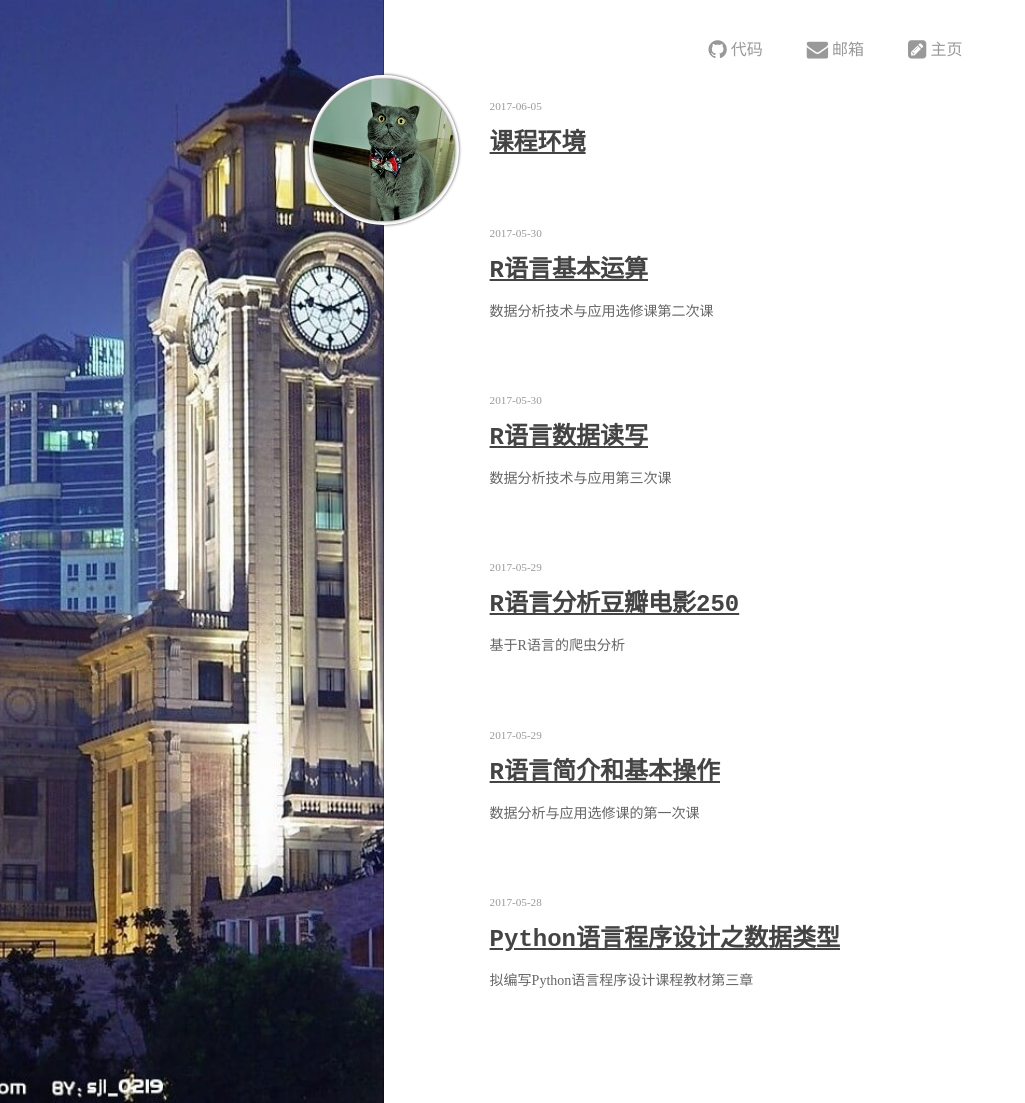
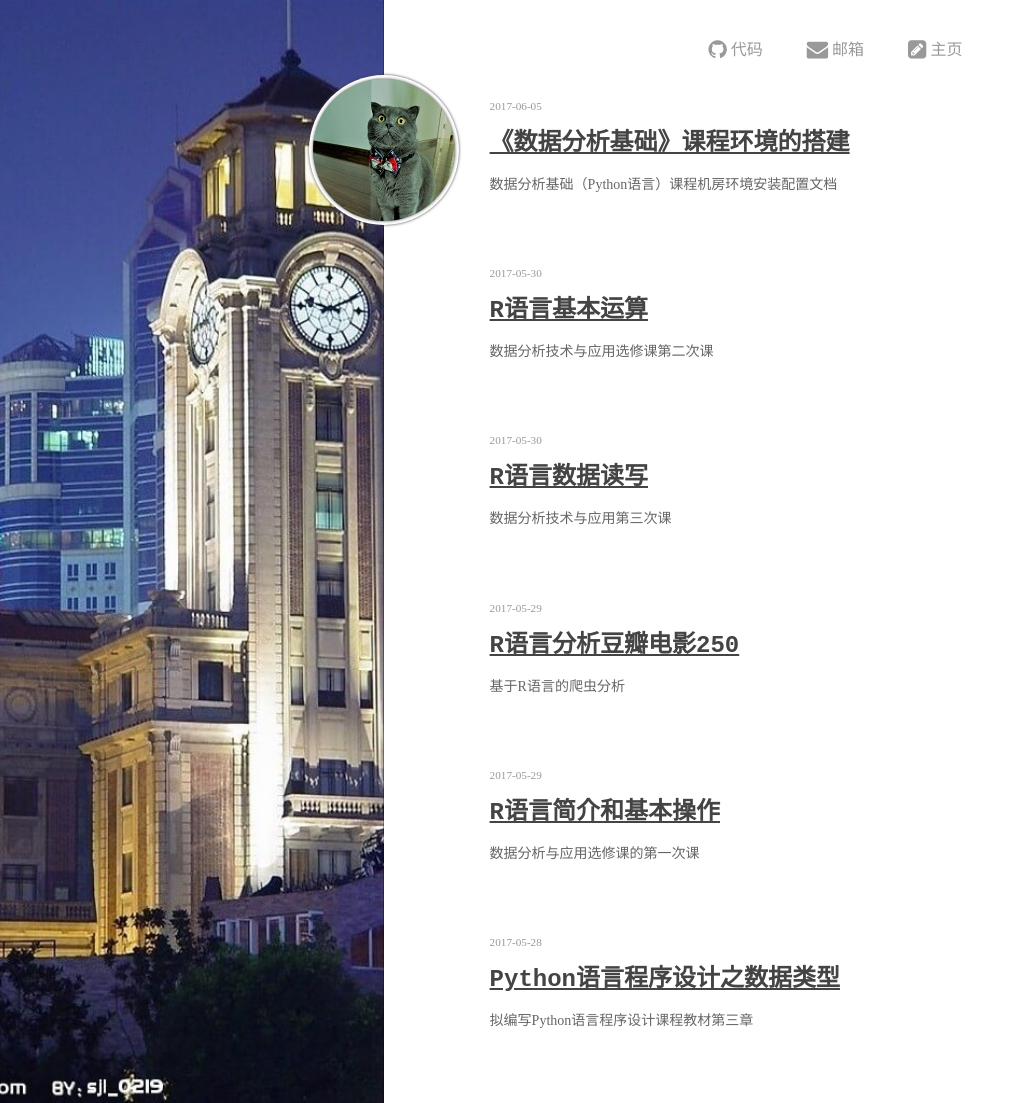
Before and after one commit to jplee1969/jplee1969.github.io, a Jekyll site: the page built from index.html, in a window 1280 px wide and 1103 px high. Shown: the whole window, without its empty margins (0-1025 px from the left). Built offline with Jekyll 4.4.1, drawn with Linux system fonts in a browser that asks for light colours; the list of posts is cut into pages by our own code.

Commit message:
修改文件描述信息

```diff
--- a/_posts/teaching/2017-06-05-课程环境.md
+++ b/_posts/teaching/2017-06-05-课程环境.md
@@ -1,3 +1,9 @@
+---
+layout: post
+published: true
+title: 《数据分析基础》课程环境的搭建
+description: 数据分析基础（Python语言）课程机房环境安装配置文档
+---
 
 # 《数据分析基础》课程环境的搭建
 ## 1、安装Anaconda
```
